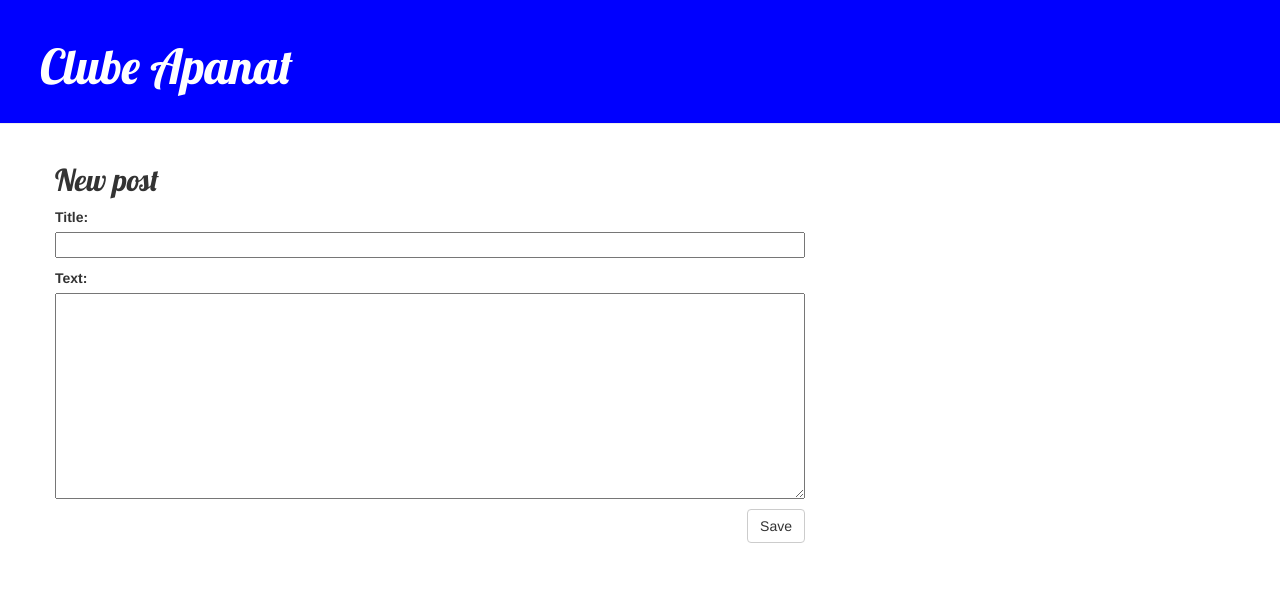
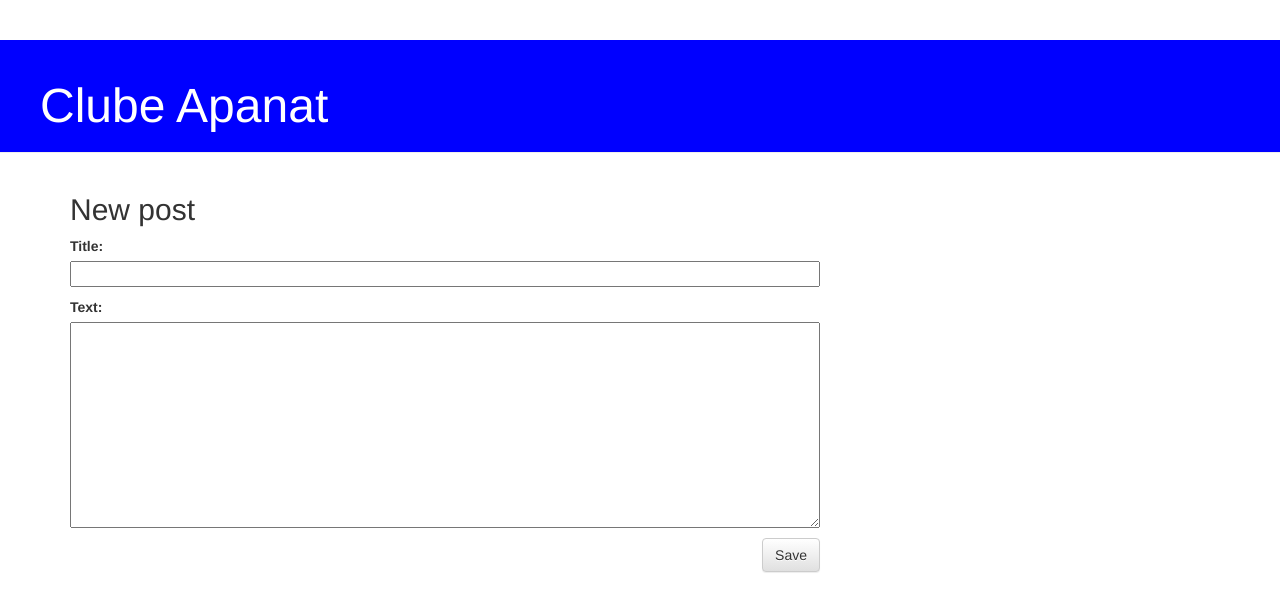
Before and after one commit to PyGodoy/djangogirls, a Django app: page /post/new/ in a window 1280 px wide. Shown: the top 612 px of the page. Run offline with Django 3.2, Linux system fonts and the light colour scheme; some libraries are stand-ins or nearby versions.

Commit message:
alteração final

```diff
--- a/blog/templates/blog/base.html
+++ b/blog/templates/blog/base.html
@@ -2,9 +2,10 @@
 <html>
     <head>
         <title>Clube Apanat</title>
+        <link rel="stylesheet" href="{% static 'css/blog.css' %}">
         <link rel="stylesheet" href="//maxcdn.bootstrapcdn.com/bootstrap/3.2.0/css/bootstrap.min.css">
+        <link rel="stylesheet" href="//maxcdn.bootstrapcdn.com/bootstrap/3.2.0/css/bootstrap-theme.min.css">
         <link href='//fonts.googleapis.com/css?family=Lobster&subset=latin,latin-ext' rel='stylesheet' type='text/css'>
-        <link rel="stylesheet" href="{% static 'css/blog.css' %}">
     </head>
     <body>
         <div class="page-header">
```
